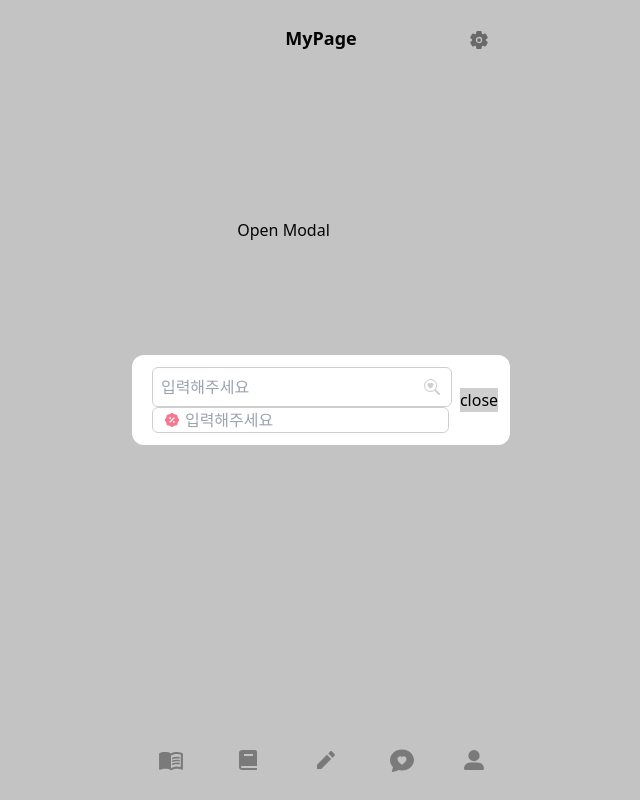
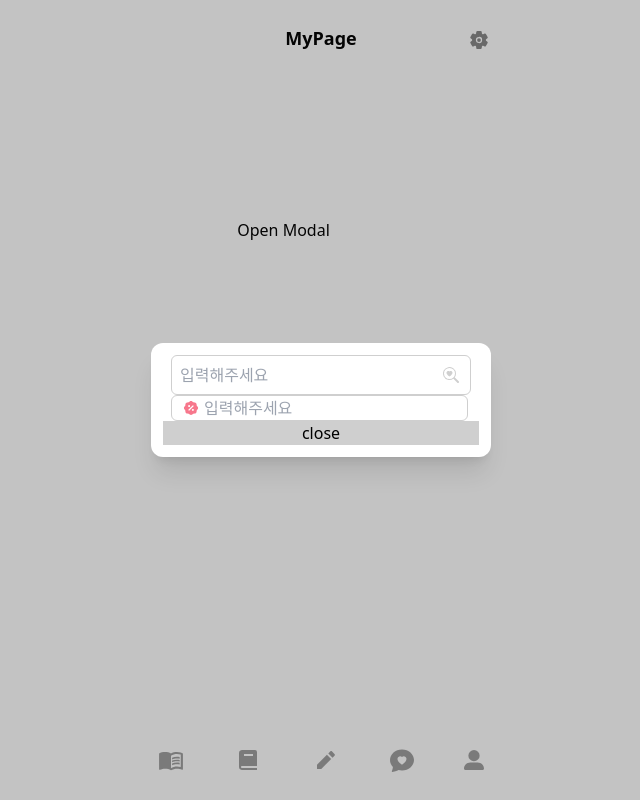
Before and after one commit to pbk95120/Yeonda, a React (Vite) app in the folder frontend/: page /mypage in a window 1280 px wide. Shown: the whole page, without its empty margins (319-959 px from the left). Built offline with nearby package versions, Linux system fonts and the light colour scheme; a web font is replaced by a local one.

Commit message:
[feat] Modal v1

```diff
--- a/frontend/src/components/common/Modal.tsx
+++ b/frontend/src/components/common/Modal.tsx
@@ -17,7 +17,7 @@ const Modal = ({ isOpen, children, closeModal, className }: ModalProps) => {
     >
       <div
         className={cls(
-          `absolute flex items-center justify-center p-3 rounded-xl bg-white top-50vh left-50vw  ${className}`,
+          `absolute shadow-xl items-center justify-center p-3 rounded-xl bg-white top-50vh left-50vw ${className}`,
           isOpen ? 'block' : 'hidden',
         )}
       >
```
